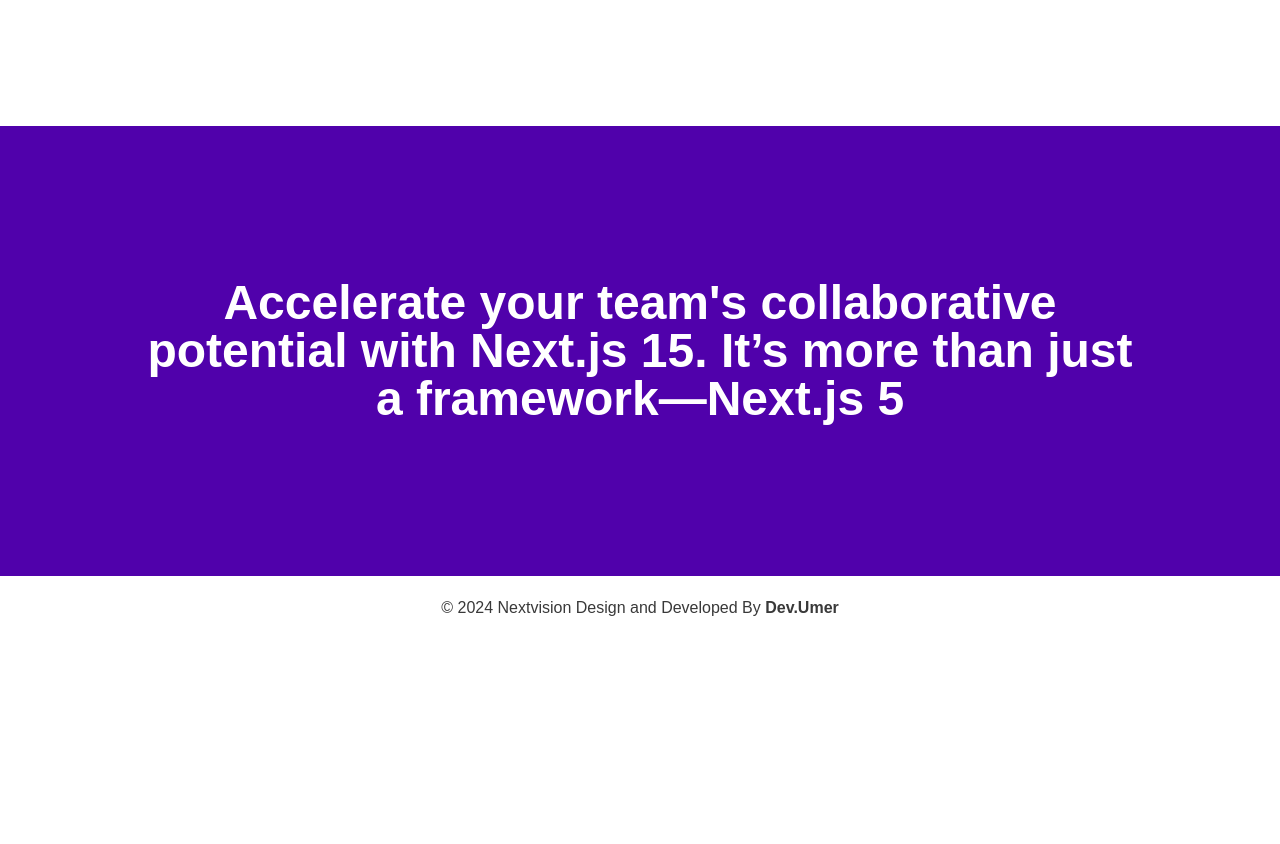
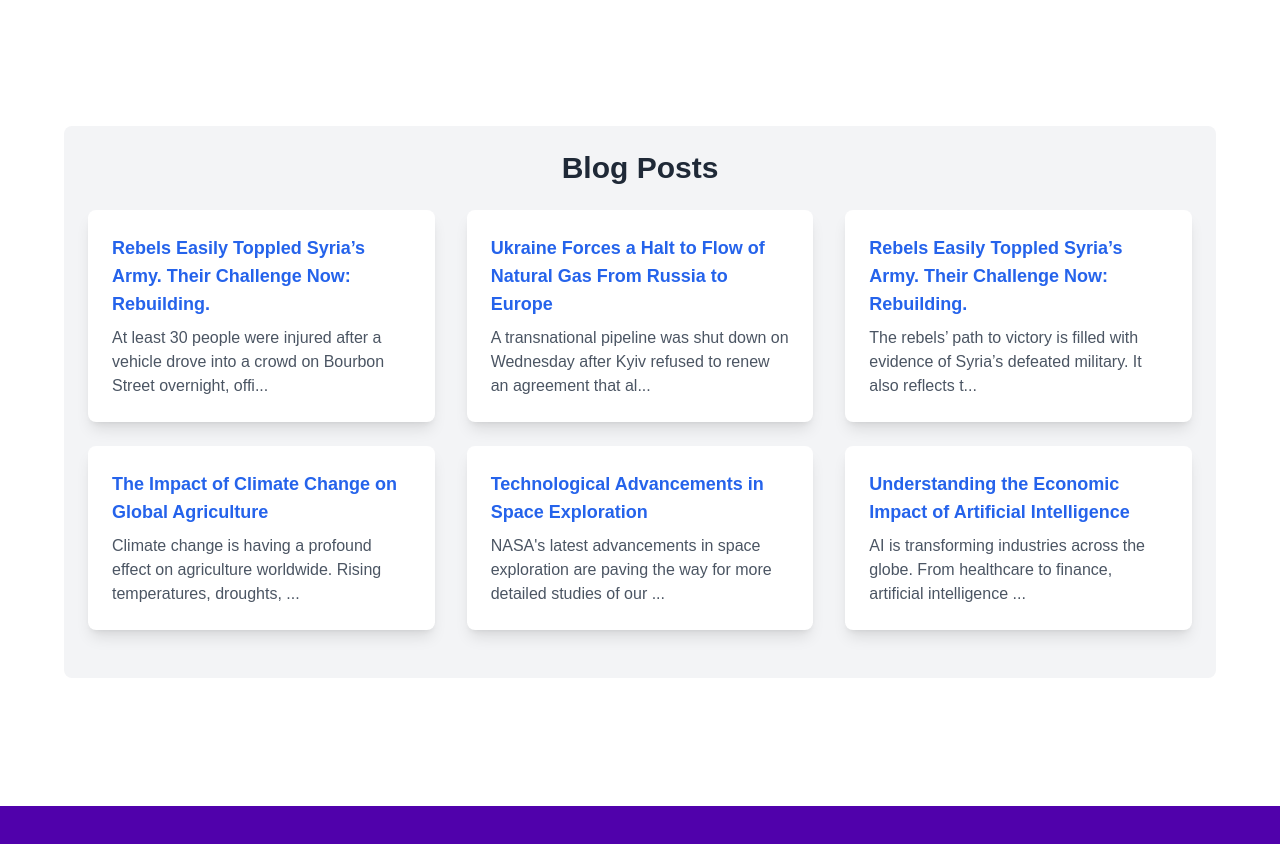
Before and after one commit to umerkhanuk/nextjs-blog-website, a Next.js app: page / in a window 1280 px wide. Shown: the part 1664-2508 px from the top of the page. Before the commit the page ends 2304 px from the top, so only its background shows below. Built offline with nearby package versions, Linux system fonts and the light colour scheme.

Commit message:
Your commit message here

```diff
--- a/src/app/page.tsx
+++ b/src/app/page.tsx
@@ -33,6 +33,7 @@ export default function Home() {
       <h3 className="text-4xl">IBM</h3>
       </div>
     </div>
+    <BlogPage/>
 
     <div className="flex flex-col gap-4 items-center mt-32 justify-center h-[450px] bg-[#5001ab]">
         <h2 className="text-5xl font-semibold text-white lg:px-32 text-center">
```
